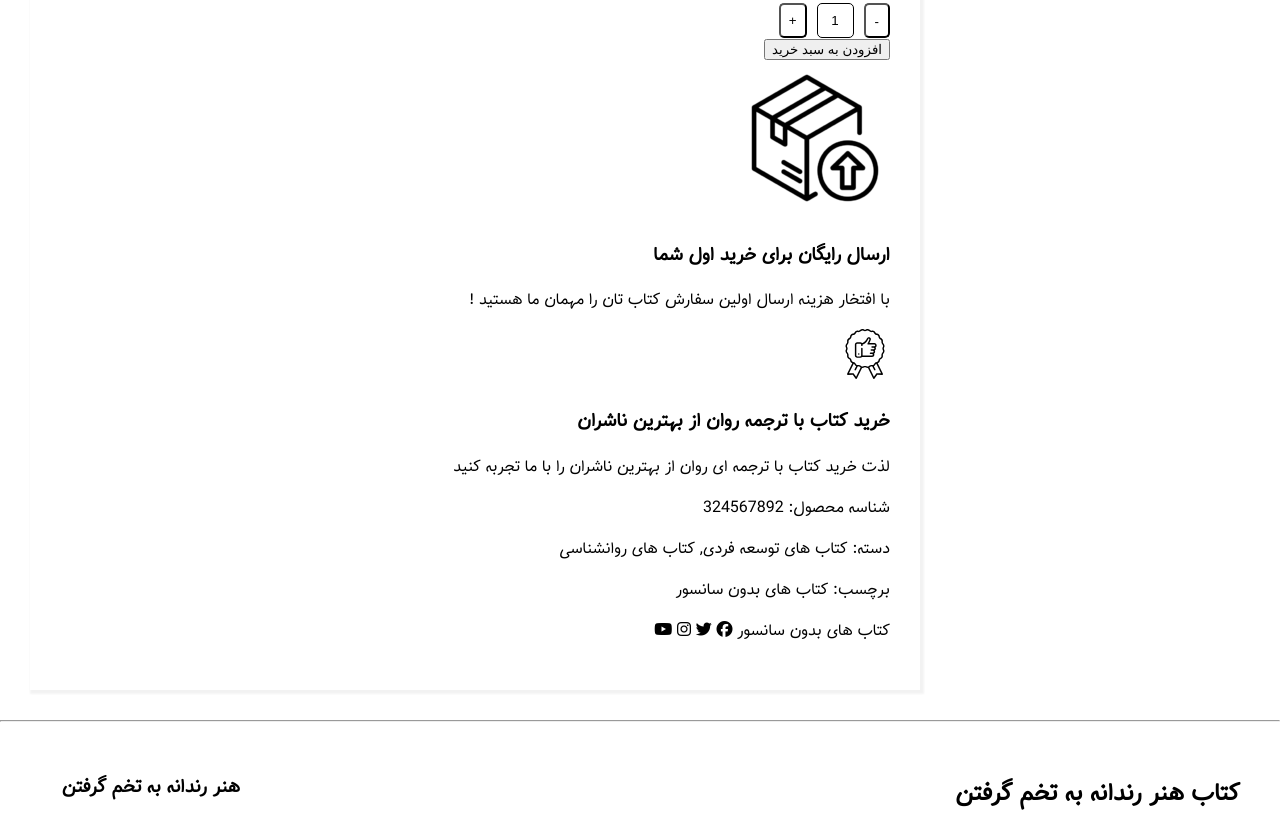
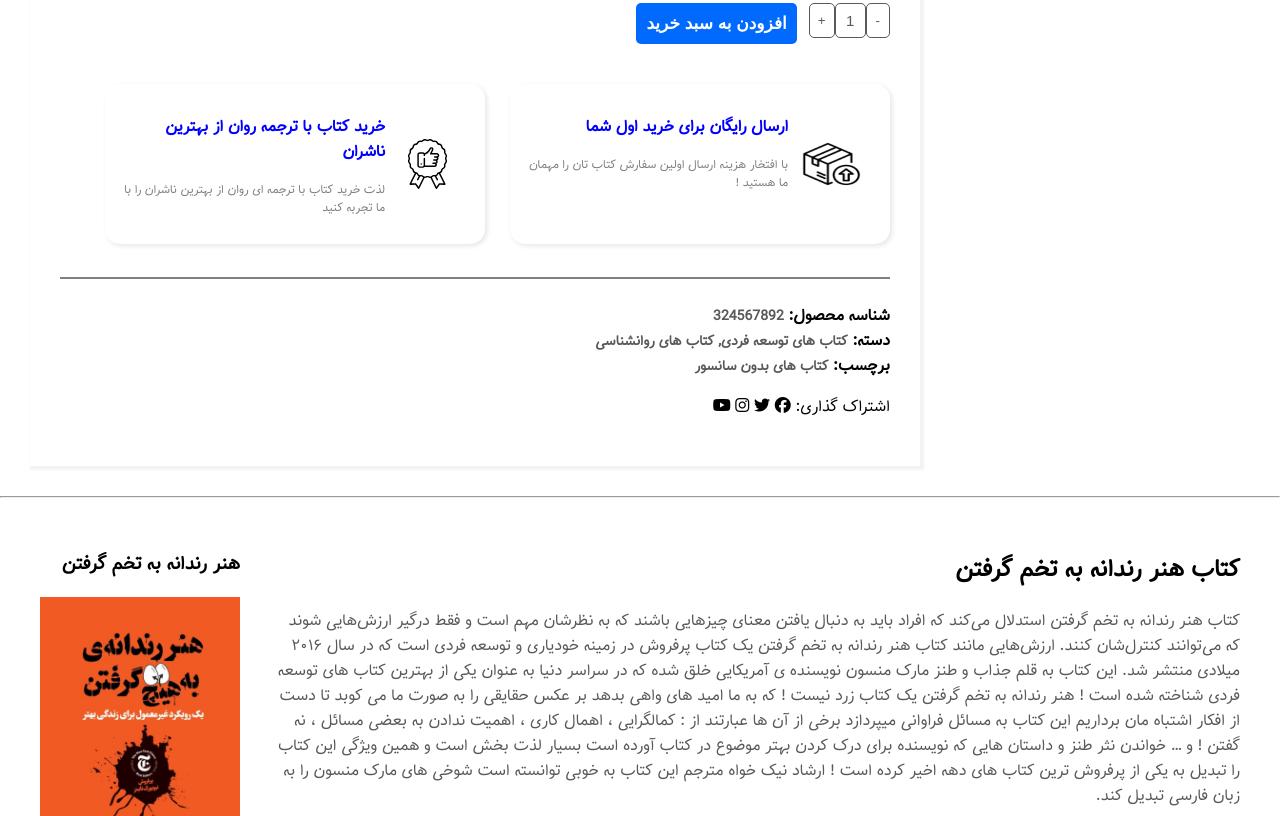
Before and after one commit to MohammadHosseinGhorbni/bookshop-project, a plain HTML site: page source/product.html in a window 1280 px wide. Shown: the part 600-1416 px from the top of the page. Drawn offline with Linux system fonts and the light colour scheme; a script that the page names is missing; files whose address does not match are found by name.

Commit message:
update  product css , html

```diff
--- a/source/css/product.css
+++ b/source/css/product.css
@@ -13,7 +13,7 @@ body {
   margin: 0;
   padding: 0;
   box-sizing: border-box;
-  font-family: Tanha;
+  font-family: Tanha, sans-serif;
   width: 100%;
 }
 
@@ -78,21 +78,38 @@ body {
   background-color: #fff;
   padding: 9px;
   border-radius: 5px;
+  color: #5a5959;
+  border: 1.5px solid #5a5959;
 }
 
 .plus-btn {
   background-color: #fff;
   padding: 8px;
+  color: #5a5959;
   border-radius: 5px;
+  border: 1.5px solid #5a5959;
+}
+
+.minus-btn:hover {
+  transition: 0.3s;
+  cursor: pointer;
+  background-color: rgb(0, 106, 255);
+}
+
+.plus-btn:hover {
+  transition: 0.3s;
+  cursor: pointer;
+  background-color: rgb(0, 106, 255);
 }
 
 #input-number {
-  margin: 0 10px;
-  padding: 5px;
   width: 25px;
   text-align: center;
-  border: 1.5px solid black;
   border-radius: 5px;
+  font-size: 15px;
+  border: 1.5px solid #5a5959;
+  color: #5a5959;
+  outline: none;
 }
 
 .no-spiner::-webkit-inner-spin-button,
@@ -101,6 +118,75 @@ body {
   margin: 0;
 }
 
-/* .basket-counter {
+.basket-btn {
+  font-size: 17px;
+  color: #fff;
+  background-color: rgb(0, 106, 255);
+  border: none;
+  cursor: pointer;
+  padding: 10px;
+  font-weight: bolder;
+  border-radius: 5px;
+}
+
+.basket-counter {
+  display: flex;
+  gap: 12px;
+}
+
+.basket-send {
+  display: flex;
+  flex-wrap: wrap;
+  gap: 25px;
+  margin-top: 40px;
+}
+
+.first-box {
+  display: flex;
   border: 2px solid black;
-} */
+  width: 350px;
+  border-radius: 15px;
+  border: none;
+  padding: 15px;
+  box-shadow: 2px 2px 5px rgba(0, 0, 0, 0.1);
+}
+
+.logo-img {
+  width: 80px;
+  height: 50px;
+  margin: auto 10px;
+}
+.second-box {
+  display: flex;
+  border: 2px solid black;
+  width: 350px;
+  border-radius: 15px;
+  border: none;
+  box-shadow: 2px 2px 5px rgba(0, 0, 0, 0.1);
+  padding: 15px;
+}
+
+.sub-title {
+  color: blue;
+  font-size: 16px;
+}
+
+.text-info {
+  color: #7f7f7f;
+  font-size: 12px;
+}
+
+.basket-desc {
+  color: #5a5959;
+  font-size: 14px;
+}
+
+.basket-footer {
+  display: flex;
+  flex-direction: column;
+  margin-top: 25px;
+}
+
+.img-book img {
+  border-radius: 14px;
+}
--- /dev/null
+++ b/source/js/product.js
@@ -0,0 +1,19 @@
+let $ = document;
+let plsuBtn = $.querySelector(".plus-btn");
+let inputNumber = $.querySelector("#input-number");
+let minusBtn = $.querySelector(".minus-btn");
+
+function addNumber() {
+  inputNumber.value = parseInt(inputNumber.value) + 1;
+}
+
+function removeNumber() {
+  if (inputNumber.value === "0") {
+    inputNumber.value = "0";
+  } else {
+    inputNumber.value = parseInt(inputNumber.value) - 1;
+  }
+}
+
+plsuBtn.addEventListener("click", addNumber);
+minusBtn.addEventListener("click", removeNumber);
--- a/source/product.html
+++ b/source/product.html
@@ -67,31 +67,55 @@
                 />
                 <input type="button" class="plus-btn" value="+" />
               </div>
-              <button>افزودن به سبد خرید</button>
+              <button class="basket-btn">افزودن به سبد خرید</button>
             </div>
             <div class="basket-send">
               <div class="first-box">
-                <img src="./css/assets/images/send-150x150.png" alt="" />
-                <h3>ارسال رایگان برای خرید اول شما</h3>
-                <p>
-                  با افتخار هزینه ارسال اولین سفارش کتاب تان را مهمان ما هستید !
-                </p>
+                <img
+                  src="./css/assets/images/send-150x150.png"
+                  class="logo-img"
+                  alt="refresh"
+                />
+                <div class="desc-info">
+                  <h3 class="sub-title">ارسال رایگان برای خرید اول شما</h3>
+                  <p class="text-info">
+                    با افتخار هزینه ارسال اولین سفارش کتاب تان را مهمان ما هستید
+                    !
+                  </p>
+                </div>
               </div>
               <div class="second-box">
-                <img width="50px" src="./css/assets/images/like.svg" alt="" />
-                <h3>خرید کتاب با ترجمه روان از بهترین ناشران</h3>
-                <p>
-                  لذت خرید کتاب با ترجمه ای روان از بهترین ناشران را با ما تجربه
-                  کنید
-                </p>
+                <img
+                  class="logo-img"
+                  src="./css/assets/images/like.svg"
+                  alt="refresh"
+                />
+                <div class="desc-info">
+                  <h3 class="sub-title">
+                    خرید کتاب با ترجمه روان از بهترین ناشران
+                  </h3>
+                  <p class="text-info">
+                    لذت خرید کتاب با ترجمه ای روان از بهترین ناشران را با ما
+                    تجربه کنید
+                  </p>
+                </div>
               </div>
             </div>
+            <br />
+            <hr color="gray" />
             <div class="basket-footer">
-              <p>شناسه محصول: <span>324567892</span></p>
-              <p>دسته: <span>کتاب های توسعه فردی, کتاب های روانشناسی</span></p>
-              <p>برچسب: <span> کتاب های بدون سانسور</span></p>
+              <b>شناسه محصول: <span class="basket-desc">324567892</span></b>
+              <b>
+                دسته:
+                <span class="basket-desc"
+                  >کتاب های توسعه فردی, کتاب های روانشناسی</span
+                >
+              </b>
+              <b>
+                برچسب: <span class="basket-desc"> کتاب های بدون سانسور</span>
+              </b>
               <p>
-                کتاب های بدون سانسور
+                اشتراک گذاری:
                 <i id="footer-icon" class="fa-brands fa-facebook"></i>
                 <i id="footer-icon" class="fa-brands fa-twitter"></i>
                 <i id="footer-icon" class="fa-brands fa-instagram"></i>
@@ -106,7 +130,7 @@
           <div class="book-box">
             <!-- <img src="./assets/images/hero-book.png" alt="" /> -->
             <h2>کتاب هنر رندانه به تخم گرفتن</h2>
-            <p>
+            <p class="book-info-text">
               کتاب هنر رندانه به تخم گرفتن استدلال می‌کند که افراد باید به دنبال
               یافتن معنای چیزهایی باشند که به نظرشان مهم است و فقط درگیر
               ارزش‌هایی شوند که می‌توانند کنترل‌شان کنند. ارزش‌هایی مانند کتاب
@@ -125,7 +149,7 @@
               زبان فارسی تبدیل کند.
             </p>
             <h2>درباره کتاب هنر رندانه به تخم گرفتن</h2>
-            <p>
+            <p class="book-info-text">
               کتاب هنر رندانه به تخم گرفتن که در سال 2016 منتشر شد، عقل و خرد ما
               را به چالش می‌کشد و دیدگاه جدیدی در مورد چگونگی زندگی شادتر و
               رضایت‌بخش‌تر ارائه می‌دهد. منسون استدلال می‌کند که یکی از دلایل
@@ -145,7 +169,7 @@
             <h2>
               خرید کتاب هنر رندانه به تخم گرفتن را به چه کسانی پیشنهاد میکنیم ؟
             </h2>
-            <p>
+            <p class="book-info-text">
               کتاب هنر رندانه به تخم گرفتن جامعه هدف خاصی ندارد و تمام گروه های
               سنی میتواند این کتاب را مطالعه کنند و لذت ببرند همه انسان هایی که
               نمیخواهند دغدغه ها و مشکلات آن هارا از پای در آورد کسانی که
```
